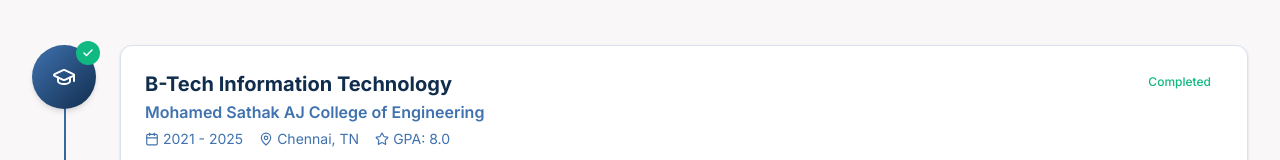
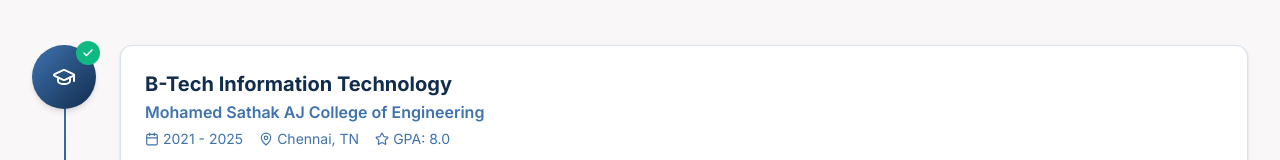
Before and after one commit to ifthikar2267/portfolio, a React (Vite) app: page /education in a window 1280 px wide. Shown: the part 359-519 px from the top of the page. Built offline with nearby package versions, Linux system fonts and the light colour scheme.

Commit message:
education

```diff
--- a/src/pages/education/components/EducationTimeline.jsx
+++ b/src/pages/education/components/EducationTimeline.jsx
@@ -68,13 +68,13 @@
                   </div>
 
                   {/* Status Badge */}
-                  <div className={`px-3 py-1 rounded-full text-xs font-medium ${
+                  {/* <div className={`px-3 py-1 rounded-full text-xs font-medium ${
                     item?.status === 'completed' ? 'bg-success/10 text-success' :
                     item?.status === 'in-progress'? 'bg-warning/10 text-warning' : 'bg-muted text-muted-foreground'
                   }`}>
                     {item?.status === 'completed' ? 'Completed' :
                      item?.status === 'in-progress'? 'In Progress' : 'Planned'}
-                  </div>
+                  </div> */}
                 </div>
 
                 {/* Description */}
--- a/src/pages/education/index.jsx
+++ b/src/pages/education/index.jsx
@@ -248,7 +248,7 @@
   ];
 
   return (
-    <div className="min-h-screen bg-background">
+    <div className="min-h-screen bg-background overflow-x-hidden">
       <Header />
       {/* Hero Section */}
       <section className="pt-24 pb-16 px-4 sm:px-6 lg:px-8">
```
